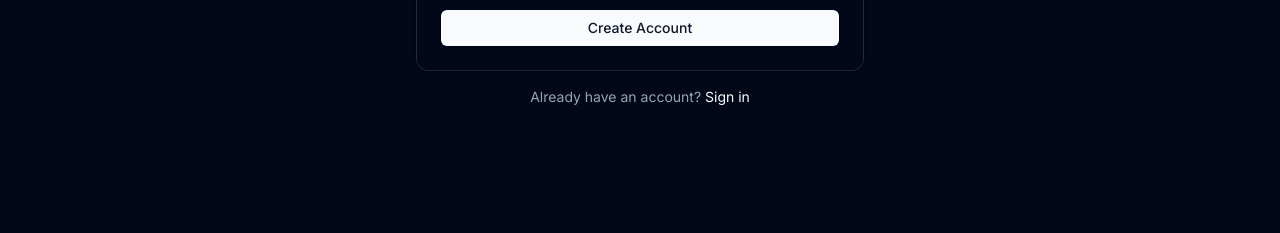
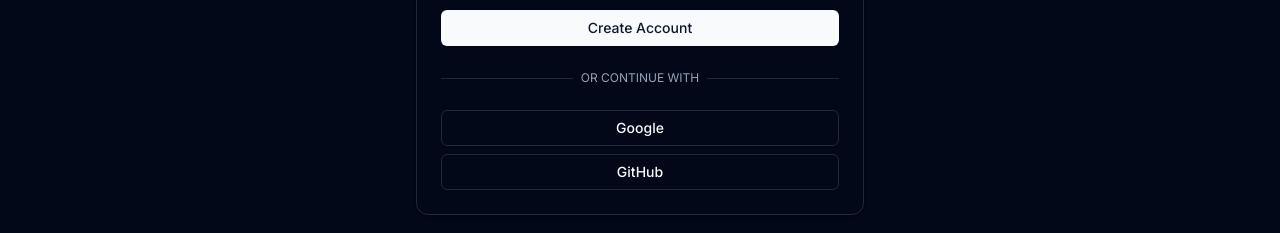
Before and after one commit to halilmertsenturk/dizitaq, a Next.js app in the folder apps/web/: page /auth/register in a window 1280 px wide. Shown: the part 462-695 px from the top of the page. Built offline with nearby package versions, Linux system fonts and the light colour scheme; no server answers.

Commit message:
fix: add Toaster, fix OAuth sign-in with error handling, add OAuth to register form

```diff
--- a/apps/web/src/app/layout.tsx
+++ b/apps/web/src/app/layout.tsx
@@ -2,6 +2,7 @@
 import { Inter } from 'next/font/google'
 import { Analytics } from '@vercel/analytics/next'
 import { SpeedInsights } from '@vercel/speed-insights/next'
+import { Toaster } from '@/components/ui/toaster'
 import '@/styles/globals.css'
 import { Providers } from './providers'
 
@@ -24,6 +25,7 @@
         </Providers>
         <Analytics />
         <SpeedInsights />
+        <Toaster />
       </body>
     </html>
   )
--- a/apps/web/src/components/auth/login-form.tsx
+++ b/apps/web/src/components/auth/login-form.tsx
@@ -74,10 +74,10 @@
         </div>
 
         <div className="space-y-2">
-          <Button variant="outline" className="w-full" onClick={() => signIn('google', { callbackUrl: '/' })}>
+          <Button variant="outline" className="w-full" onClick={() => signIn('google', { callbackUrl: '/' }).catch(() => toast({ title: 'Error', description: 'Google sign-in is not configured', variant: 'destructive' }))}>
             Google
           </Button>
-          <Button variant="outline" className="w-full" onClick={() => signIn('github', { callbackUrl: '/' })}>
+          <Button variant="outline" className="w-full" onClick={() => signIn('github', { callbackUrl: '/' }).catch(() => toast({ title: 'Error', description: 'GitHub sign-in is not configured', variant: 'destructive' }))}>
             GitHub
           </Button>
         </div>
--- a/apps/web/src/components/auth/register-form.tsx
+++ b/apps/web/src/components/auth/register-form.tsx
@@ -73,6 +73,20 @@
             {loading ? 'Creating account...' : 'Create Account'}
           </Button>
         </form>
+
+        <div className="relative my-6">
+          <div className="absolute inset-0 flex items-center"><span className="w-full border-t" /></div>
+          <div className="relative flex justify-center text-xs uppercase"><span className="bg-card px-2 text-muted-foreground">Or continue with</span></div>
+        </div>
+
+        <div className="space-y-2">
+          <Button variant="outline" className="w-full" onClick={() => signIn('google', { callbackUrl: '/' }).catch(() => toast({ title: 'Error', description: 'Google sign-in is not configured', variant: 'destructive' }))}>
+            Google
+          </Button>
+          <Button variant="outline" className="w-full" onClick={() => signIn('github', { callbackUrl: '/' }).catch(() => toast({ title: 'Error', description: 'GitHub sign-in is not configured', variant: 'destructive' }))}>
+            GitHub
+          </Button>
+        </div>
       </CardContent>
     </Card>
   )
--- /dev/null
+++ b/apps/web/src/components/ui/toaster.tsx
@@ -0,0 +1,33 @@
+'use client'
+
+import { useToast } from '@/components/ui/use-toast'
+import {
+  Toast,
+  ToastClose,
+  ToastDescription,
+  ToastProvider,
+  ToastTitle,
+  ToastViewport,
+} from '@/components/ui/toast'
+
+export function Toaster() {
+  const { toasts } = useToast()
+
+  return (
+    <ToastProvider>
+      {toasts.map(function ({ id, title, description, action, ...props }) {
+        return (
+          <Toast key={id} {...props}>
+            <div className="grid gap-1">
+              {title && <ToastTitle>{title}</ToastTitle>}
+              {description && <ToastDescription>{description}</ToastDescription>}
+            </div>
+            {action}
+            <ToastClose />
+          </Toast>
+        )
+      })}
+      <ToastViewport />
+    </ToastProvider>
+  )
+}
```
